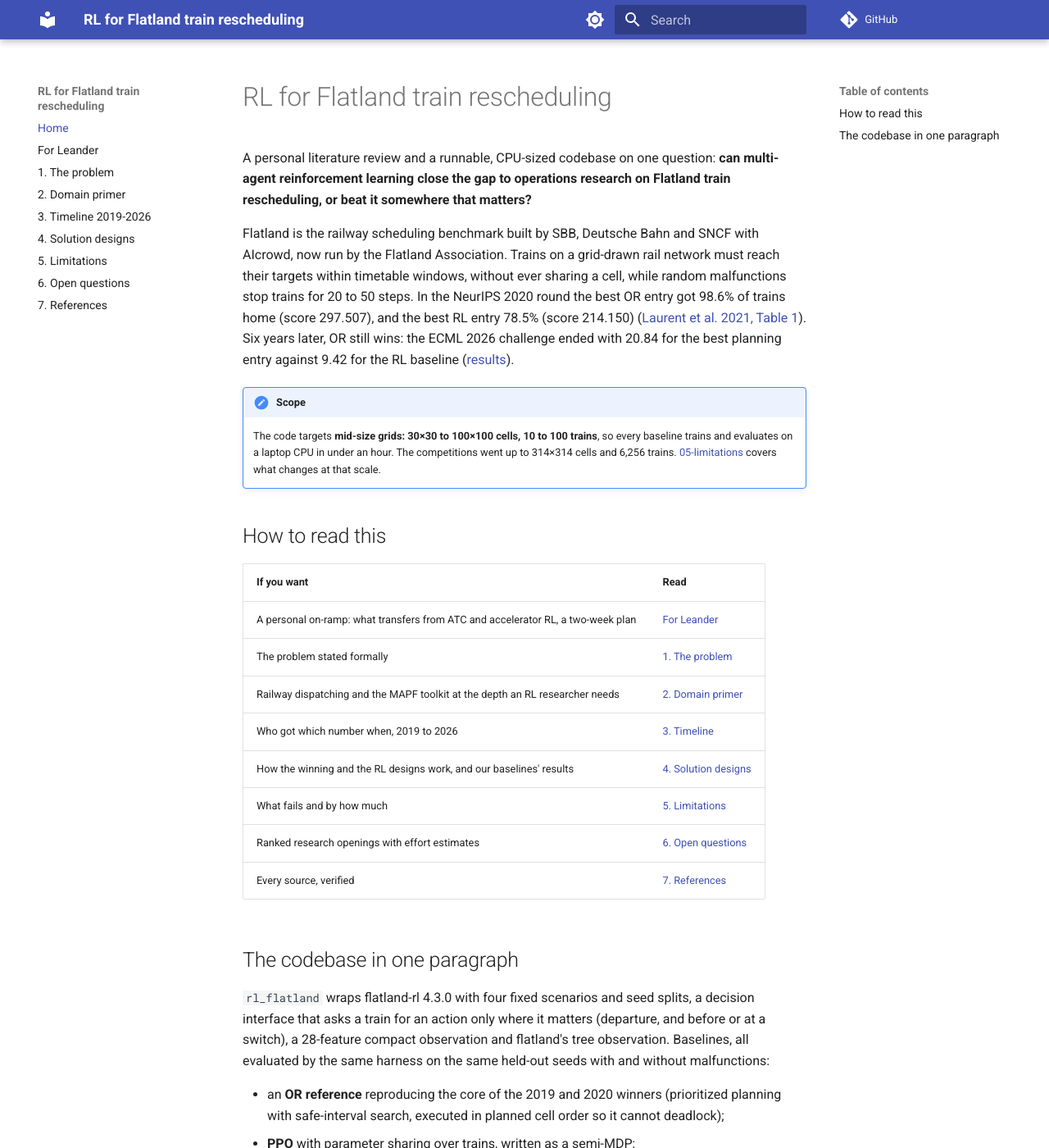
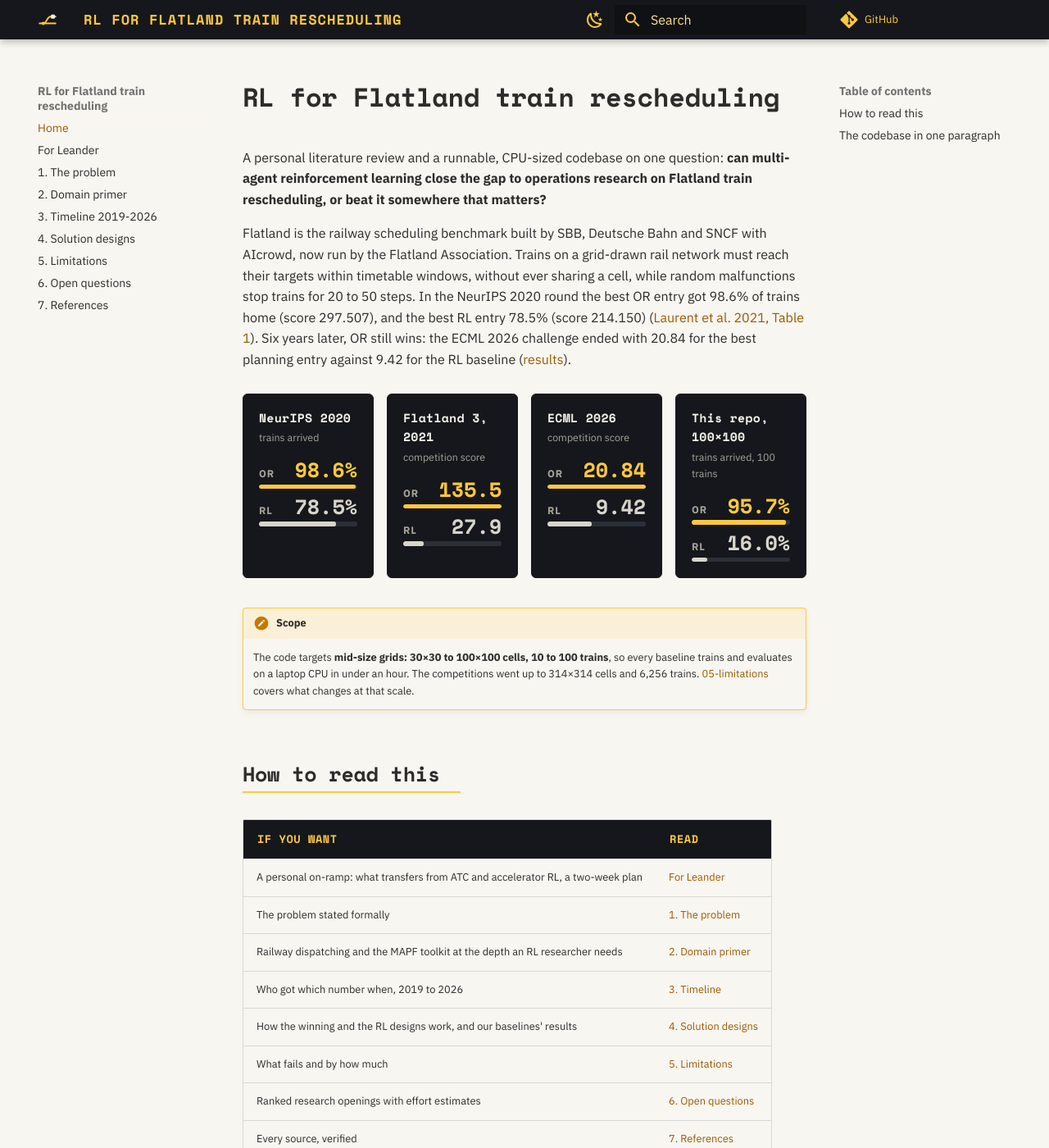
Before and after one commit to leandergrech/rl-flatland-rescheduling, an MkDocs documentation site: the page built from docs/index.md, in a window 1280 px wide and 1400 px high. Shown: the whole window at 82% size. Built offline with MkDocs 1.6.1 and Material for MkDocs 9.7.7, drawn with Linux system fonts in a browser that asks for light colours; comment, search, counter and statistics services are not loaded.

Commit message:
Site theme 'Departure board': amber on near-black, project logo, OR-vs-RL tiles
Custom light and dark palettes, IBM Plex Sans/Mono with Space Mono display type,
a railway-switch logo, and four linked stat tiles on the home page showing the
OR-vs-RL gap per round.

Co-Authored-By: Claude Opus 5.5 <noreply@anthropic.com>

```diff
--- a/docs/index.md
+++ b/docs/index.md
@@ -13,6 +13,41 @@ within timetable windows, without ever sharing a cell, while random malfunctions
 Six years later, OR still wins: the ECML 2026 challenge ended with 20.84 for the best planning
 entry against 9.42 for the RL baseline
 ([results](https://flatland-association.github.io/flatland-book/challenges/ecml2026/post-competition_analysis.html)).
+
+<div class="gap-tiles">
+  <a class="gap-tile" href="http://proceedings.mlr.press/v133/laurent21a/laurent21a.pdf" title="Laurent et al. 2021, Table 1">
+    <span class="gap-round">NeurIPS 2020</span>
+    <span class="gap-metric">trains arrived</span>
+    <span class="gap-row"><span class="gap-who">OR</span><span class="gap-val or">98.6%</span></span>
+    <span class="gap-bar"><span class="or" style="width:98.6%"></span></span>
+    <span class="gap-row"><span class="gap-who">RL</span><span class="gap-val rl">78.5%</span></span>
+    <span class="gap-bar"><span class="rl" style="width:78.5%"></span></span>
+  </a>
+  <a class="gap-tile" href="https://arxiv.org/abs/2306.06455" title="Chen et al. 2023">
+    <span class="gap-round">Flatland 3, 2021</span>
+    <span class="gap-metric">competition score</span>
+    <span class="gap-row"><span class="gap-who">OR</span><span class="gap-val or">135.5</span></span>
+    <span class="gap-bar"><span class="or" style="width:100%"></span></span>
+    <span class="gap-row"><span class="gap-who">RL</span><span class="gap-val rl">27.9</span></span>
+    <span class="gap-bar"><span class="rl" style="width:20.6%"></span></span>
+  </a>
+  <a class="gap-tile" href="https://flatland-association.github.io/flatland-book/challenges/ecml2026/post-competition_analysis.html" title="ECML 2026 post-competition analysis">
+    <span class="gap-round">ECML 2026</span>
+    <span class="gap-metric">competition score</span>
+    <span class="gap-row"><span class="gap-who">OR</span><span class="gap-val or">20.84</span></span>
+    <span class="gap-bar"><span class="or" style="width:100%"></span></span>
+    <span class="gap-row"><span class="gap-who">RL</span><span class="gap-val rl">9.42</span></span>
+    <span class="gap-bar"><span class="rl" style="width:45.2%"></span></span>
+  </a>
+  <a class="gap-tile" href="04-designs/#results-on-our-scenarios" title="This repository, xlarge scenario">
+    <span class="gap-round">This repo, 100×100</span>
+    <span class="gap-metric">trains arrived, 100 trains</span>
+    <span class="gap-row"><span class="gap-who">OR</span><span class="gap-val or">95.7%</span></span>
+    <span class="gap-bar"><span class="or" style="width:95.7%"></span></span>
+    <span class="gap-row"><span class="gap-who">RL</span><span class="gap-val rl">16.0%</span></span>
+    <span class="gap-bar"><span class="rl" style="width:16%"></span></span>
+  </a>
+</div>
 
 !!! note "Scope"
     The code targets **mid-size grids: 30×30 to 100×100 cells, 10 to 100 trains**, so every
--- /dev/null
+++ b/docs/stylesheets/base.css
@@ -0,0 +1,85 @@
+/* Layout shared by every theme option. Colours and fonts live in the theme file. */
+
+.md-typeset table:not([class]) {
+  font-variant-numeric: tabular-nums;
+}
+
+.gap-tiles {
+  display: grid;
+  grid-template-columns: repeat(auto-fit, minmax(7rem, 1fr));
+  gap: 0.8rem;
+  margin: 1.4rem 0 1.8rem;
+}
+
+.md-typeset a.gap-tile {
+  display: flex;
+  flex-direction: column;
+  gap: 0.15rem;
+  padding: 0.85rem 0.95rem 0.95rem;
+  border-radius: 0.3rem;
+  text-decoration: none;
+  color: var(--pr-tile-fg);
+  background: var(--pr-tile-bg);
+  border: 1px solid var(--pr-tile-border);
+  transition: transform 120ms ease, border-color 120ms ease;
+}
+
+.md-typeset a.gap-tile:hover {
+  transform: translateY(-2px);
+  border-color: var(--pr-or);
+}
+
+.gap-round {
+  font-family: var(--pr-display-font);
+  font-weight: 700;
+  font-size: 0.8rem;
+  letter-spacing: 0.02em;
+}
+
+.gap-metric {
+  font-size: 0.62rem;
+  color: var(--pr-tile-muted);
+  margin-bottom: 0.35rem;
+}
+
+.gap-row {
+  display: flex;
+  align-items: baseline;
+  justify-content: space-between;
+  margin-top: 0.25rem;
+}
+
+.gap-who {
+  font-size: 0.62rem;
+  font-weight: 600;
+  letter-spacing: 0.08em;
+  color: var(--pr-tile-muted);
+}
+
+.gap-val {
+  font-family: var(--pr-display-font);
+  font-variant-numeric: tabular-nums;
+  font-size: 1.15rem;
+  font-weight: 700;
+  line-height: 1.1;
+}
+
+.gap-val.or { color: var(--pr-or); }
+.gap-val.rl { color: var(--pr-rl); }
+
+.gap-bar {
+  display: block;
+  height: 0.28rem;
+  border-radius: 0.14rem;
+  background: var(--pr-track);
+  overflow: hidden;
+}
+
+.gap-bar > span {
+  display: block;
+  height: 100%;
+  border-radius: 0.14rem;
+}
+
+.gap-bar > .or { background: var(--pr-or); }
+.gap-bar > .rl { background: var(--pr-rl); }
--- /dev/null
+++ b/docs/stylesheets/theme.css
@@ -0,0 +1,97 @@
+/* Site theme "Departure board": amber on near-black, like a station departure board. */
+@import url("https://fonts.googleapis.com/css2?family=Space+Mono:wght@400;700&display=swap");
+
+:root {
+  --pr-display-font: "Space Mono", "IBM Plex Mono", monospace;
+}
+
+[data-md-color-scheme="default"] {
+  --md-primary-fg-color: #15171c;
+  --md-primary-fg-color--light: #2a2d35;
+  --md-primary-fg-color--dark: #0b0c0f;
+  --md-primary-bg-color: #ffc93c;
+  --md-primary-bg-color--light: #ffe08a;
+  --md-accent-fg-color: #c77700;
+  --md-accent-fg-color--transparent: rgba(199, 119, 0, 0.1);
+  --md-default-bg-color: #f8f6f1;
+  --md-default-fg-color: rgba(22, 22, 20, 0.9);
+  --md-typeset-a-color: #9b5a00;
+  --md-code-bg-color: #efece4;
+  --md-footer-bg-color: #15171c;
+  --md-footer-bg-color--dark: #0b0c0f;
+  --md-footer-fg-color: #ffc93c;
+  --md-mermaid-node-bg-color: #fff3d1;
+  --md-mermaid-node-fg-color: #15171c;
+  --md-mermaid-edge-color: #9b5a00;
+  --md-mermaid-label-fg-color: #15171c;
+  --pr-tile-bg: #15171c;
+  --pr-tile-fg: #f4f1e8;
+  --pr-tile-border: #15171c;
+  --pr-tile-muted: #a7a399;
+  --pr-or: #ffc93c;
+  --pr-rl: #d9d5ca;
+  --pr-track: #2c2f37;
+  --pr-th-bg: #15171c;
+  --pr-th-fg: #ffc93c;
+}
+
+[data-md-color-scheme="slate"] {
+  --md-hue: 225;
+  --md-primary-fg-color: #07080a;
+  --md-primary-fg-color--light: #1a1c22;
+  --md-primary-fg-color--dark: #000000;
+  --md-primary-bg-color: #ffc93c;
+  --md-primary-bg-color--light: #ffe08a;
+  --md-accent-fg-color: #ffd866;
+  --md-default-bg-color: #0f1115;
+  --md-default-fg-color: rgba(236, 233, 224, 0.88);
+  --md-typeset-a-color: #ffc93c;
+  --md-code-bg-color: #171a20;
+  --md-footer-bg-color: #07080a;
+  --md-footer-bg-color--dark: #000000;
+  --md-mermaid-node-bg-color: #1c1f26;
+  --md-mermaid-node-fg-color: #f4f1e8;
+  --md-mermaid-edge-color: #ffc93c;
+  --md-mermaid-label-fg-color: #f4f1e8;
+  --pr-tile-bg: #07080a;
+  --pr-tile-fg: #f4f1e8;
+  --pr-tile-border: #2a2d35;
+  --pr-tile-muted: #8f8b82;
+  --pr-or: #ffc93c;
+  --pr-rl: #cfcabd;
+  --pr-track: #22252c;
+  --pr-th-bg: #07080a;
+  --pr-th-fg: #ffc93c;
+}
+
+.md-header__title,
+.md-typeset h1,
+.md-typeset h2 {
+  font-family: var(--pr-display-font);
+  letter-spacing: -0.01em;
+}
+
+.md-header__title { text-transform: uppercase; letter-spacing: 0.06em; font-size: 0.85rem; }
+.md-typeset h1 { font-weight: 700; color: var(--md-default-fg-color); }
+.md-typeset h2 { font-weight: 700; border-bottom: 2px solid var(--pr-or); padding-bottom: 0.2rem; display: inline-block; }
+
+.md-typeset table:not([class]) th {
+  background: var(--pr-th-bg);
+  color: var(--pr-th-fg);
+  font-family: var(--pr-display-font);
+  font-size: 0.68rem;
+  text-transform: uppercase;
+  letter-spacing: 0.04em;
+}
+
+.md-typeset table:not([class]) tr:hover { background: rgba(255, 201, 60, 0.08); }
+
+.md-typeset .admonition.note,
+.md-typeset details.note { border-color: var(--pr-or); }
+.md-typeset .note > .admonition-title,
+.md-typeset .note > summary { background: rgba(255, 201, 60, 0.14); }
+.md-typeset .note > .admonition-title::before,
+.md-typeset .note > summary::before { background-color: #c77700; }
+
+.gap-val { font-size: 1.25rem; }
+.gap-round { font-size: 0.74rem; }
--- a/mkdocs.yml
+++ b/mkdocs.yml
@@ -7,21 +7,30 @@ edit_uri: edit/main/docs/
 
 theme:
   name: material
+  logo: assets/logo.svg
+  favicon: assets/logo.svg
+  font:
+    text: IBM Plex Sans
+    code: IBM Plex Mono
   features:
     - navigation.sections
     - navigation.top
     - content.code.copy
     - toc.follow
   palette:
-    - scheme: default
-      primary: indigo
+    - media: "(prefers-color-scheme: light)"
+      scheme: default
+      primary: custom
+      accent: custom
       toggle:
-        icon: material/brightness-7
+        icon: material/weather-night
         name: Dark mode
-    - scheme: slate
-      primary: indigo
+    - media: "(prefers-color-scheme: dark)"
+      scheme: slate
+      primary: custom
+      accent: custom
       toggle:
-        icon: material/brightness-4
+        icon: material/weather-sunny
         name: Light mode
 
 nav:
@@ -52,6 +61,10 @@ markdown_extensions:
           class: mermaid
           format: !!python/name:pymdownx.superfences.fence_code_format
 
+extra_css:
+  - stylesheets/base.css
+  - stylesheets/theme.css
+
 extra_javascript:
   - javascripts/mathjax.js
   - https://cdn.jsdelivr.net/npm/mathjax@3/es5/tex-mml-chtml.js
```
Also changed, not shown: docs/assets/arrival_rate.png (deleted), docs/assets/logo.svg (added), docs/assets/training_curves.png (deleted).
